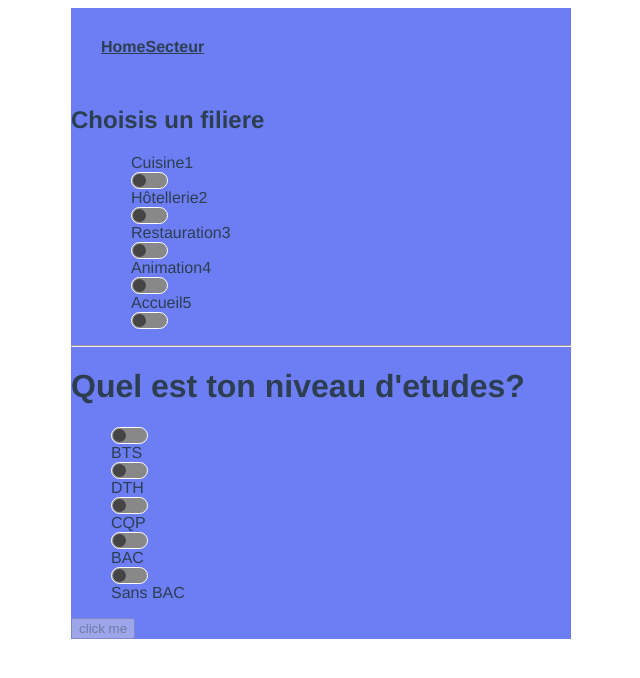
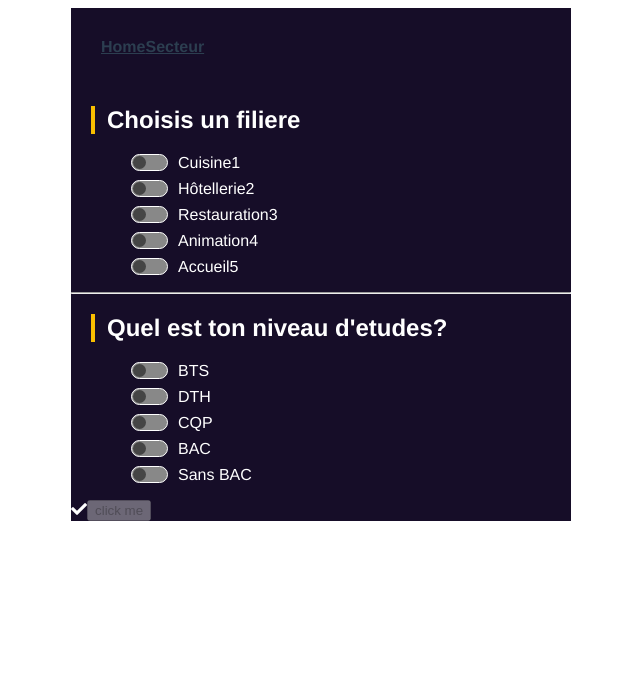
Before and after one commit to Skobraf/Career-meeting, a Vue app: page /secteur/1 in a window 1280 px wide. Shown: the top 678 px of the page, without its empty margins (319-959 px from the left). Built offline with nearby package versions, Linux system fonts and the light colour scheme.

Commit message:
updated style of button

```diff
--- a/public/index.html
+++ b/public/index.html
@@ -4,6 +4,7 @@
     <meta charset="utf-8">
     <meta http-equiv="X-UA-Compatible" content="IE=edge">
     <meta name="viewport" content="width=device-width,initial-scale=1.0">
+    <link rel="stylesheet" href="https://use.fontawesome.com/releases/v5.8.1/css/all.css" integrity="sha384-50oBUHEmvpQ+1lW4y57PTFmhCaXp0ML5d60M1M7uH2+nqUivzIebhndOJK28anvf" crossorigin="anonymous">
     <link rel="icon" href="<%= BASE_URL %>favicon.ico">
     <title>hello-world</title>
   </head>
--- a/src/App.vue
+++ b/src/App.vue
@@ -18,8 +18,8 @@ ul {
   -moz-osx-font-smoothing: grayscale;
   max-width: 500px;
   margin: 0 auto;
-  color: #2c3e50;
-  background-color: #6d7ef5;
+  color: #ffffff;
+  background-color: #160D28;
 }
 #nav {
   padding: 30px;
--- a/src/views/Metier.vue
+++ b/src/views/Metier.vue
@@ -13,17 +13,18 @@
                             class='tgl tgl-flat'
                             :id='index'
                             name='group'
-                            >{{ filiere.nameFiliere }}
+                            >
                             <label class='tgl-btn' :for='index'></label>
+                            <span>{{ filiere.nameFiliere }}</span>
 
                 </li>
             </ul>
         </div>
         <hr>
         <div class="etude-list">
-            <h1>Quel est ton niveau d'etudes?</h1>
+            <h2>Quel est ton niveau d'etudes?</h2>
             <ul>
-                <li v-for="diplome,index in diplomes">
+                <li class="tg-list-item" v-for="diplome,index in diplomes">
                         <input
                             type="checkbox"
                            v-bind:value="diplome.nameDiplome"
@@ -32,11 +33,16 @@
                            :id="diplome.nameDiplome"
                         >
                         <label class='tgl-btn' :for='diplome.nameDiplome'></label>
-                    {{ diplome.nameDiplome }}
+                        <span>{{ diplome.nameDiplome }}</span>
+
                 </li>
             </ul>
         </div>
-        <button @click="handleClick" :disabled="etudeChecked.length == 0 || filiereChecked == ''">click me</button>
+        <div class="submit">
+            <i class="fas fa-check"></i>
+            <button @click="handleClick" :disabled="etudeChecked.length == 0 || filiereChecked == ''">click me</button>
+        </div>
+
     </div>
 </template>
 
@@ -74,10 +80,18 @@ export default {
 }
 </script>
 
-<style lang="scss">
-
+<style lang="scss" scoped>
+h2 {
+    margin-left: 20px;
+    border-left: 4px solid #F9BE00;
+    padding-left: 12px;
+}
 .tg-list-item{
-	margin: 0 20px;
+	margin: 8px 20px;
+    display: flex;
+    span {
+        margin-left:10px;
+    }
 }
 
 .tgl{
```
